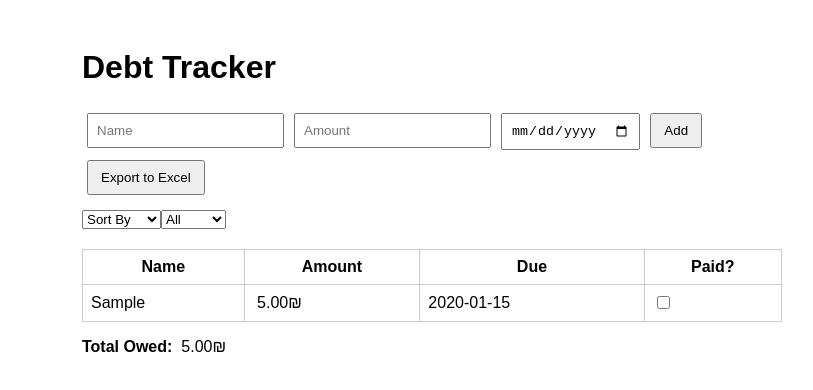
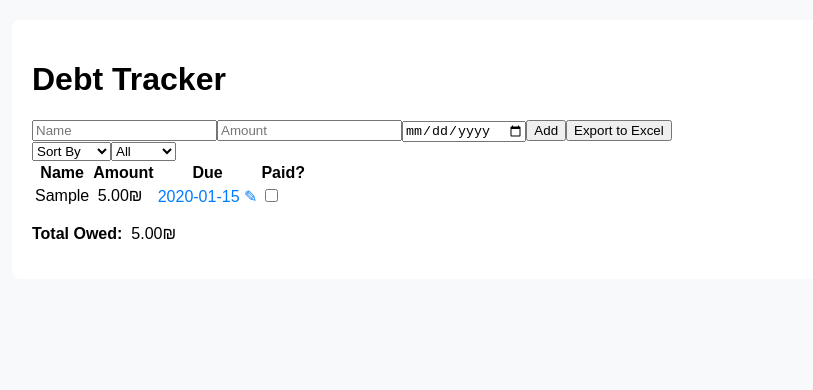
Before and after one commit to Walajee/debt-tracker, a React (Create React App) app: page / in a window 1280 px wide. Both pictures are taken after typing "Sample", "5", "2020-01-15" into the empty fields and a click on the button "Add". Shown: the top 390 px of the page, without its empty margins (208-1021 px from the left). Built offline with nearby package versions, Linux system fonts and the light colour scheme.

Commit message:
add edit due date feature

```diff
--- a/src/App.css
+++ b/src/App.css
@@ -1,36 +1 @@
-
-.App {
-  font-family: Arial, sans-serif;
-  padding: 20px;
-  max-width: 700px;
-  margin: auto;
-}
-
-.form input {
-  margin: 5px;
-  padding: 8px;
-}
-
-button {
-  padding: 8px 12px;
-  margin: 5px;
-}
-
-table {
-  width: 100%;
-  border-collapse: collapse;
-  margin-top: 20px;
-}
-
-th, td {
-  padding: 8px;
-  border: 1px solid #ccc;
-}
-
-.summary {
-  margin-top: 15px;
-}
-
-.controls {
-  margin-top: 10px;
-}
+.App { max-width: 800px; margin: auto; background: white; padding: 20px; border-radius: 8px; }
--- a/src/App.js
+++ b/src/App.js
@@ -8,6 +8,7 @@ function App() {
   const [form, setForm] = useState({ name: '', amount: '', due: '', description: '' });
   const [filter, setFilter] = useState("all");
   const [sortBy, setSortBy] = useState("");
+  const [editingId, setEditingId] = useState(null);
 
   useEffect(() => {
     const saved = localStorage.getItem("debts");
@@ -32,6 +33,12 @@ function App() {
 
   const markPaid = (id) => {
     setDebts(debts.map(debt => debt.id === id ? { ...debt, paid: !debt.paid } : debt));
+  };
+
+  const updateDueDate = (id, newDate) => {
+    setDebts(debts.map(debt =>
+      debt.id === id ? { ...debt, due: newDate } : debt
+    ));
   };
 
   const formatCurrency = (amount) =>
@@ -99,7 +106,21 @@ function App() {
             <tr key={debt.id}>
               <td>{debt.name}</td>
               <td>{formatCurrency(debt.amount)}</td>
-              <td>{debt.due}</td>
+              <td>
+                {editingId === debt.id ? (
+                  <input
+                    type="date"
+                    value={debt.due}
+                    onChange={(e) => updateDueDate(debt.id, e.target.value)}
+                    onBlur={() => setEditingId(null)}
+                    autoFocus
+                  />
+                ) : (
+                  <span onClick={() => setEditingId(debt.id)} style={{ cursor: "pointer", color: "#007bff" }}>
+                    {debt.due || "—"} ✎
+                  </span>
+                )}
+              </td>
               <td><input type="checkbox" checked={debt.paid} onChange={() => markPaid(debt.id)} /></td>
             </tr>
           ))}
--- /dev/null
+++ b/src/index.css
@@ -0,0 +1 @@
+body { font-family: sans-serif; margin: 0; padding: 20px; background: #f8f9fa; }
--- a/src/index.js
+++ b/src/index.js
@@ -1,12 +1,6 @@
+import React from 'react';
+import ReactDOM from 'react-dom';
+import App from './App';
+import './index.css';
 
-import React from 'react';
-import ReactDOM from 'react-dom/client';
-import './App.css';
-import App from './App';
-
-const root = ReactDOM.createRoot(document.getElementById('root'));
-root.render(
-  <React.StrictMode>
-    <App />
-  </React.StrictMode>
-);
+ReactDOM.render(<App />, document.getElementById('root'));
```
Also changed, not shown: public/index.html (+2 -9 lines).
